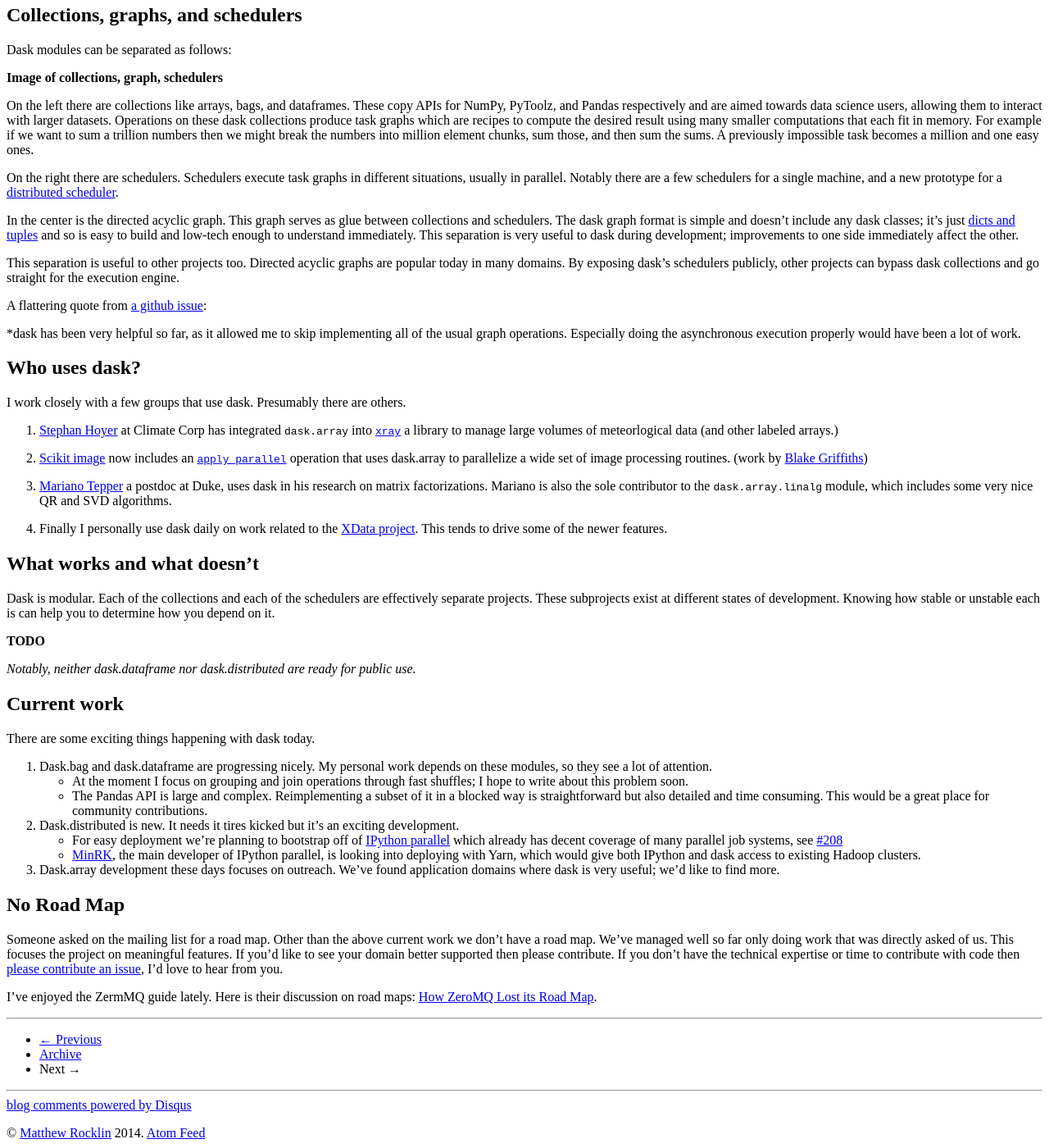
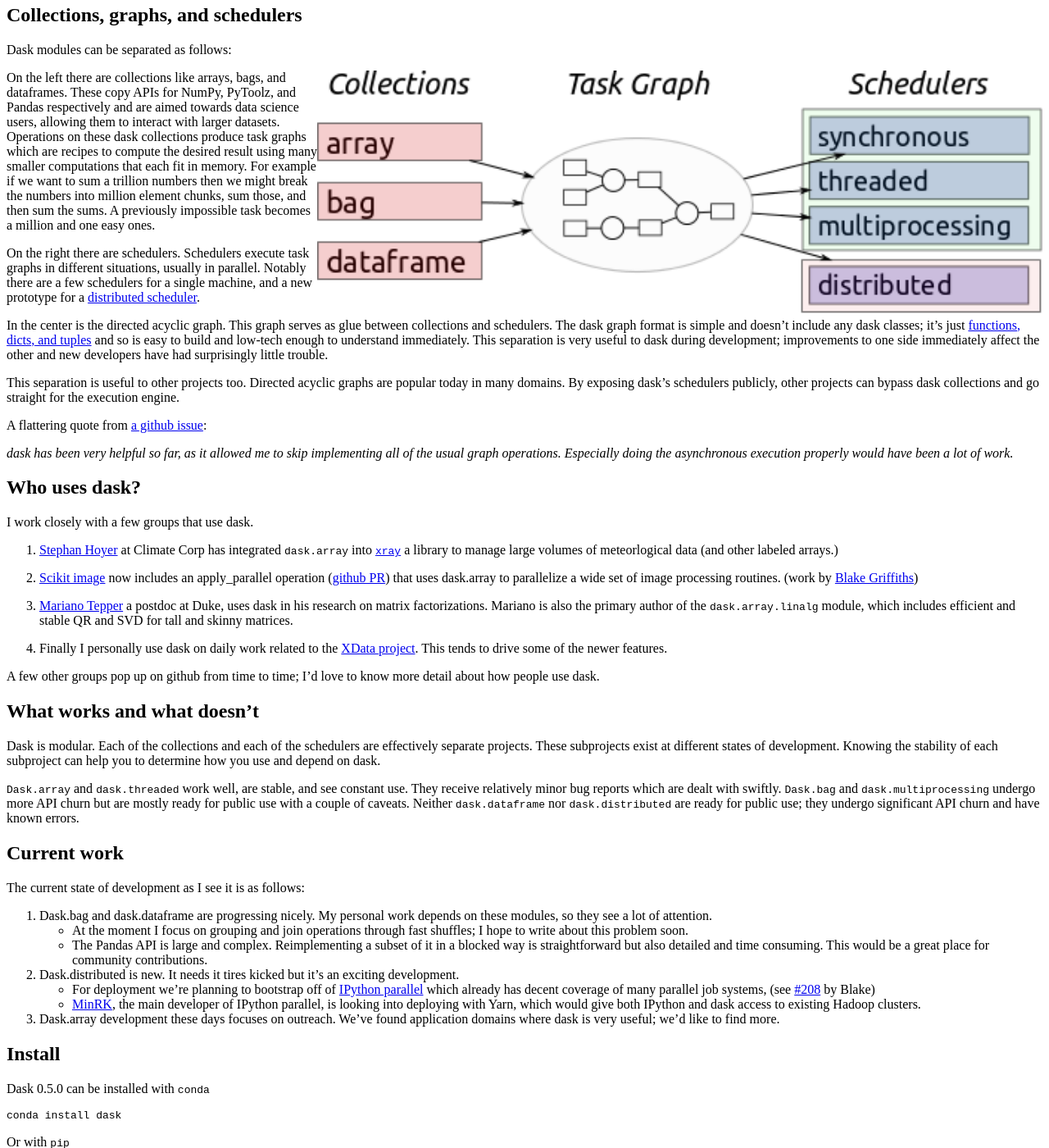
Before and after one commit to besyskymnbk/blog, a Jekyll site: the page built from _posts/work/2015-05-16-State-of-Dask.md, in a window 1280 px wide and 1400 px high, scrolled down 398 px. Shown: the whole window at 82% size. Built offline with Jekyll 4.4.1, drawn with Linux system fonts in a browser that asks for light colours; comment, search, counter and statistics services are not loaded; some of the changed text lies outside the part shown.

Commit message:
update state of dask

```diff
--- a/_posts/work/2015-05-16-State-of-Dask.md
+++ b/_posts/work/2015-05-16-State-of-Dask.md
@@ -30,7 +30,10 @@ Collections, graphs, and schedulers
 
 Dask modules can be separated as follows:
 
-**Image of collections, graph, schedulers**
+<img src="{{ BASE_PATH }}/images/collections-schedulers.png"
+     width="70%"
+     align="right"
+     alt="Partitioned Frame design">
 
 On the left there are collections like arrays, bags, and dataframes.  These
 copy APIs for NumPy, PyToolz, and Pandas respectively and are aimed towards
@@ -48,11 +51,11 @@ scheduler](http://dask.pydata.org/en/latest/distributed.html).
 
 In the center is the directed acyclic graph.  This graph serves as glue between
 collections and schedulers.  The dask graph format is simple and doesn't
-include any dask classes; it's just [dicts and
+include any dask classes; it's just [functions, dicts, and
 tuples](http://dask.readthedocs.org/en/latest/spec.html) and so is easy to
 build and low-tech enough to understand immediately.  This separation is very
 useful to dask during development; improvements to one side immediately affect
-the other.
+the other and new developers have had surprisingly little trouble.
 
 This separation is useful to other projects too.  Directed acyclic graphs are
 popular today in many domains.  By exposing dask's schedulers publicly, other
@@ -63,51 +66,55 @@ issue](https://github.com/ContinuumIO/dask/issues/153#issuecomment-92520216):
 
 *dask has been very helpful so far, as it allowed me to skip implementing
 all of the usual graph operations. Especially doing the asynchronous
-execution properly would have been a lot of work.
+execution properly would have been a lot of work.*
 
 
 Who uses dask?
 --------------
 
-I work closely with a few groups that use dask.  Presumably there are others.
+I work closely with a few groups that use dask.
 
 1.  [Stephan Hoyer](http://stephanhoyer.com/) at Climate Corp has integrated
 `dask.array` into [`xray`](xray.readthedocs.org) a library to manage large
 volumes of meteorlogical data (and other labeled arrays.)
 
-2.  [Scikit image](http://scikit-image.org) now includes an
-[`apply_parallel`](https://github.com/scikit-image/scikit-image/pull/1493)
-operation that uses dask.array to parallelize a wide set of image processing
-routines. (work by [Blake Griffiths](https://github.com/cowlicks))
+2.  [Scikit image](http://scikit-image.org) now includes an apply_parallel
+operation ([github PR](https://github.com/scikit-image/scikit-image/pull/1493))
+that uses dask.array to parallelize a wide set of image processing routines.
+(work by [Blake Griffiths](https://github.com/cowlicks))
 
 3.  [Mariano Tepper](http://www.marianotepper.com.ar/) a postdoc at Duke, uses
-dask in his research on matrix factorizations.  Mariano is also the sole
-contributor to the `dask.array.linalg` module, which includes some very nice QR
-and SVD algorithms.
+dask in his research on matrix factorizations.  Mariano is also the primary
+author of the `dask.array.linalg` module, which includes efficient and stable
+QR and SVD for tall and skinny matrices.
 
-4.  Finally I personally use dask daily on work related to the [XData
+4.  Finally I personally use dask on daily work related to the [XData
 project](http://www.darpa.mil/our_work/i2o/programs/xdata.aspx).  This tends to
 drive some of the newer features.
 
+A few other groups pop up on github from time to time; I'd love to
+know more detail about how people use dask.
 
 What works and what doesn't
 ---------------------------
 
 Dask is modular.  Each of the collections and each of the schedulers are
 effectively separate projects.  These subprojects exist at different states of
-development.  Knowing how stable or unstable each is can help you to determine
-how you depend on it.
+development.  Knowing the stability of each subproject can help you to
+determine how you use and depend on dask.
 
-**TODO**
-
-
-*Notably, neither dask.dataframe nor dask.distributed are ready for public use.*
+`Dask.array` and `dask.threaded` work well, are stable, and see constant use.
+They receive relatively minor bug reports which are dealt with swiftly.
+`Dask.bag` and `dask.multiprocessing` undergo more API churn but are mostly
+ready for public use with a couple of caveats.  Neither `dask.dataframe` nor
+`dask.distributed` are ready for public use; they undergo significant API churn
+and have known errors.
 
 
 Current work
 ------------
 
-There are some exciting things happening with dask today.
+The current state of development as I see it is as follows:
 
 1.  Dask.bag and dask.dataframe are progressing nicely.  My personal work
     depends on these modules, so they see a lot of attention.
@@ -118,10 +125,10 @@ There are some exciting things happening with dask today.
        This would be a great place for community contributions.
 2.  Dask.distributed is new.  It needs it tires kicked but it's an exciting
     development.
-    *  For easy deployment we're planning to bootstrap off of
+    *  For deployment we're planning to bootstrap off of
        [IPython parallel](http://ipython.org/ipython-doc/dev/parallel/) which
        already has decent coverage of many parallel job systems,
-       see [#208](https://github.com/ContinuumIO/dask/pull/208)
+       (see [#208](https://github.com/ContinuumIO/dask/pull/208) by Blake)
     *  [MinRK](https://github.com/minrk), the main developer of IPython
        parallel, is looking into deploying with Yarn, which would give both
        IPython and dask access to existing Hadoop clusters.
@@ -129,16 +136,20 @@ There are some exciting things happening with dask today.
     application domains where dask is very useful; we'd like to find more.
 
 
-No Road Map
------------
+Install
+-------
 
-Someone asked on the mailing list for a road map.  Other than the above current
-work we don't have a road map.  We've managed well so far only doing work that
-was directly asked of us.  This focuses the project on meaningful features.  If
-you'd like to see your domain better supported then please contribute.  If you
-don't have the technical expertise or time to contribute with code then [please
-contribute an issue](https://github.com/ContinuumIO/dask/issues/new), I'd love
-to hear from you.
+Dask 0.5.0 can be installed with `conda`
 
-I've enjoyed the ZermMQ guide lately.  Here is their discussion on road maps:
-[How ZeroMQ Lost its Road Map](http://zguide.zeromq.org/page:all#How-ZeroMQ-Lost-Its-Road-Map).
+    conda install dask
+
+Or with `pip`
+
+    pip install dask
+    or
+    pip install dask[array]
+    or
+    pip install dask[bag]
+
+You can read more at [the docs](https://dask.pydata.org/en/latest/) or
+[github](https://github.com/ContinuumIO/dask).
```
Also changed, not shown: images/collections-schedulers.png (added), images/collections-schedulers.svg (added).
